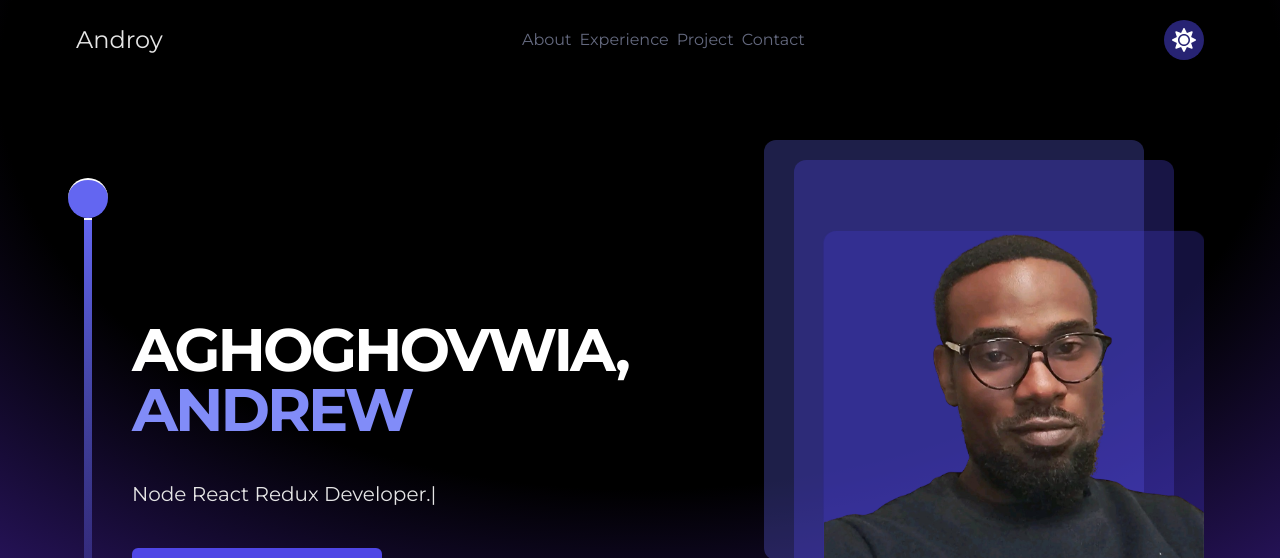
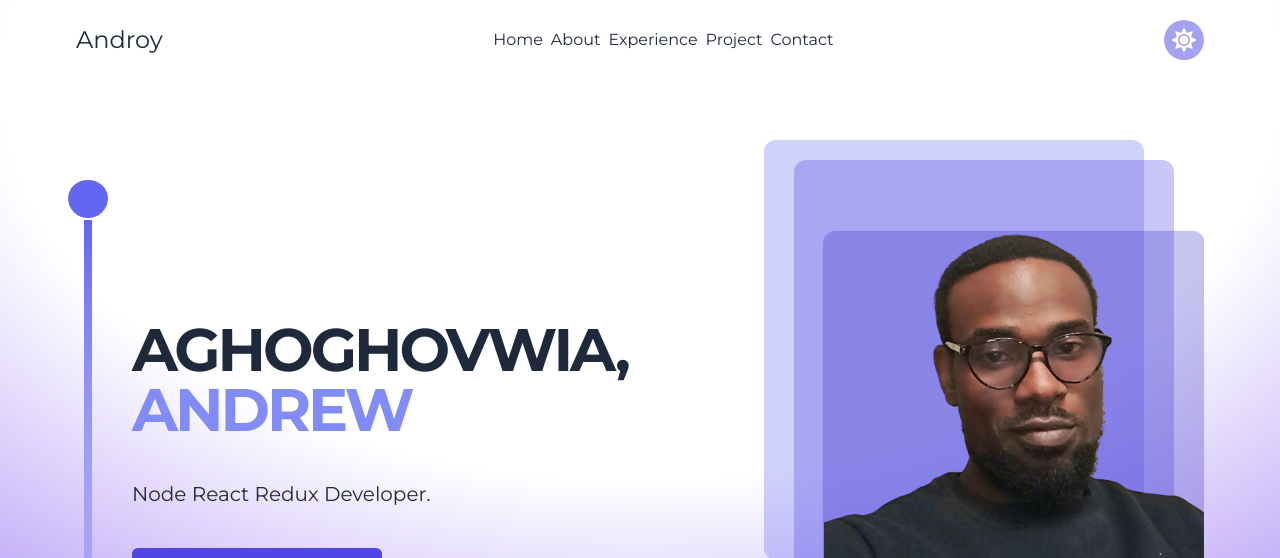
Before and after one commit to androyt1/port-web, a React (Create React App) app: page / in a window 1280 px wide. Shown: the top 558 px of the page. Built offline with nearby package versions, Linux system fonts and the light colour scheme.

Commit message:
dark mode

```diff
--- a/public/index.html
+++ b/public/index.html
@@ -27,7 +27,7 @@
     -->
         <title>Aghoghovwia Andrew</title>
     </head>
-    <body>
+    <body className="dark">
         <noscript>You need to enable JavaScript to run this app.</noscript>
         <div id="root"></div>
         <!--
--- a/src/App.js
+++ b/src/App.js
@@ -1,14 +1,31 @@
+import { useState, useEffect } from "react";
+import About from "./components/About";
 import Hero from "./components/Hero";
 import Navbar from "./components/Navbar";
 import AnimatedCursor from "react-animated-cursor";
 
 export default function App() {
+    const [theme, setTheme] = useState("light");
+
+    const handleTheme = () => {
+        setTheme(theme === "dark" ? "light" : "dark");
+    };
+
+    useEffect(() => {
+        if (theme === "dark") {
+            document.documentElement.classList.add("dark");
+        } else {
+            document.documentElement.classList.remove("dark");
+        }
+    }, [theme]);
+
     return (
-        <div className=' [background:radial-gradient(125%_125%_at_50%_10%,#000_40%,#63e_100%)]'>
-            {/* <div className='absolute inset-0 -z-10 h-full w-full items-center px-5 py-24 [background:radial-gradient(125%_125%_at_50%_10%,#000_40%,#63e_100%)]'></div> */}
+        <div className='  relative'>
+            <div className='top-0 left-0 fixed inset-0 -z-10 h-full w-full items-center px-5 py-24 bg-white [background:radial-gradient(125%_125%_at_50%_10%,#fff_40%,#63e_100%)] dark:[background:radial-gradient(125%_125%_at_50%_10%,#000_40%,#63e_100%)]'></div>
             <div className='max-w-6xl mx-auto font-montserrat'>
-                <Navbar />
+                <Navbar theme={theme} handleTheme={handleTheme} />
                 <Hero />
+                <About />
             </div>
             <AnimatedCursor
                 innerSize={20}
--- /dev/null
+++ b/src/components/About.jsx
@@ -0,0 +1,7 @@
+import React from "react";
+
+const About = () => {
+    return <div className='min-h-screen'>About</div>;
+};
+
+export default About;
--- a/src/components/Hero.jsx
+++ b/src/components/Hero.jsx
@@ -5,7 +5,7 @@ import { FaDownload } from "react-icons/fa";
 
 const Hero = () => {
     return (
-        <div className='px-3 min-h-[calc(100vh-64px)] grid grid-cols-1 md:grid-cols-2 place-items-center    text-white '>
+        <div className='px-3 min-h-[calc(100vh-64px)] grid grid-cols-1 md:grid-cols-2 place-items-center  text-slate-800  dark:text-white '>
             <div className='flex w-full'>
                 <div className='flex  flex-col items-center justify-center w-6 h-full mr-3 md:mr-8 '>
                     <div className='w-5 h-5 md:w-10 md:h-10 bg-indigo-500 rounded-full border-t-2 border-white'></div>
@@ -17,7 +17,7 @@ const Hero = () => {
                         <br />
                         <span className='text-indigo-400'> Andrew</span>
                     </h1>
-                    <h2 className='font-normal   text-neutral-200 mt-3 md:mt-10'>
+                    <h2 className='font-normal text-slate-800   dark:text-neutral-200 mt-3 md:mt-10'>
                         <TypeAnimation
                             sequence={services}
                             wrapper='span'
--- a/src/components/MobileMenu.jsx
+++ b/src/components/MobileMenu.jsx
@@ -3,11 +3,11 @@ import PropsTypes from "prop-types";
 const MobileMenu = ({ isOpen }) => {
     return (
         <nav
-            className={`absolute top-[70px] right-0 transition-transform duration-500 ease-linear bg-white z-10 px-3  w-[120px] ${
+            className={`absolute top-[70px] right-0 transition-transform duration-500 ease-linear bg-indigo-800 dark:bg-white z-10 px-3  w-[120px] ${
                 isOpen ? "translate-y-0" : "translate-y-[-300px]"
             }`}>
             <ul
-                className={`h-[300px] flex flex-col md:hidden items-start justify-center text-indigo-800 py-3 gap-y-3 font-semibold `}>
+                className={`h-[300px] flex flex-col md:hidden items-start justify-center text-white dark:text-indigo-800 py-3 gap-y-3 font-semibold `}>
                 <li className='pt-3'>About</li>
                 <li>Experience</li>
                 <li>Project</li>
--- a/src/components/Navbar.jsx
+++ b/src/components/Navbar.jsx
@@ -3,43 +3,38 @@ import { RiMenu3Fill, RiMenu2Line } from "react-icons/ri";
 import MobileMenu from "./MobileMenu";
 import ThemeSwitcher from "./ThemeSwitcher";
 
-const Navbar = () => {
+const Navbar = ({ theme, handleTheme }) => {
     const [isOpen, setIsOpen] = useState(false);
-    const [isLightMode, setIsLightMode] = useState(true);
 
     const toggleIsOpen = () => {
         setIsOpen((prevState) => !prevState);
     };
 
-    const toggleIsLightMode = () => {
-        setIsLightMode((prevState) => !prevState);
-    };
-
     return (
         <>
-            <nav className='h-20  flex justify-between items-center px-3 relative bg-black z-20'>
+            <nav className='h-20  flex justify-between items-center px-3 relative bg-white dark:bg-black z-20'>
                 <div className='flex-shrink-0'>
-                    <h3 className='text-2xl font-normal text-neutral-200'>Androy</h3>
+                    <h3 className='text-2xl font-normal text-slate-800 dark:text-neutral-200'>
+                        Androy
+                    </h3>
                 </div>
-                <ul className='hidden md:flex items-center justify-center text-indigo-200/50 gap-2'>
+                <ul className='hidden md:flex items-center justify-center text-slate-800 dark:text-indigo-200/50 gap-2'>
+                    <li>Home</li>
                     <li>About</li>
                     <li>Experience</li>
                     <li>Project</li>
                     <li>Contact</li>
                 </ul>
-                <div className='flex gap-2 items-center'>
-                    <ThemeSwitcher
-                        isLightMode={isLightMode}
-                        toggleIsLightMode={toggleIsLightMode}
-                    />
+                <div className='flex gap-4 items-center'>
+                    <ThemeSwitcher theme={theme} handleTheme={handleTheme} />
                     {isOpen ? (
                         <RiMenu2Line
-                            className='text-3xl text-white flex cursor-pointer md:hidden'
+                            className='text-3xl text-slate-800 dark:text-white flex cursor-pointer md:hidden'
                             onClick={toggleIsOpen}
                         />
                     ) : (
                         <RiMenu3Fill
-                            className='text-3xl text-white flex cursor-pointer md:hidden'
+                            className='text-3xl text-slate-800 dark:text-white flex cursor-pointer md:hidden'
                             onClick={toggleIsOpen}
                         />
                     )}
--- a/src/components/ThemeSwitcher.jsx
+++ b/src/components/ThemeSwitcher.jsx
@@ -2,12 +2,12 @@ import React from "react";
 import { FaMoon, FaSun } from "react-icons/fa";
 import PropsType from "prop-types";
 
-const ThemeSwitcher = ({ isLightMode, toggleIsLightMode }) => {
+const ThemeSwitcher = ({ theme, handleTheme }) => {
     return (
         <button
             className='text-white w-10 h-10 flex justify-center text-2xl items-center p-2 rounded-full bg-indigo-600/50'
-            onClick={toggleIsLightMode}>
-            {isLightMode ? <FaSun /> : <FaMoon />}
+            onClick={handleTheme}>
+            {theme === "dark" ? <FaMoon /> : <FaSun />}
         </button>
     );
 };
--- a/tailwind.config.js
+++ b/tailwind.config.js
@@ -1,6 +1,7 @@
 /** @type {import('tailwindcss').Config} */
 module.exports = {
     content: ["./src/**/*.{js,jsx,ts,tsx}"],
+    darkMode: "class",
     theme: {
         extend: {
             fontFamily: {
```
